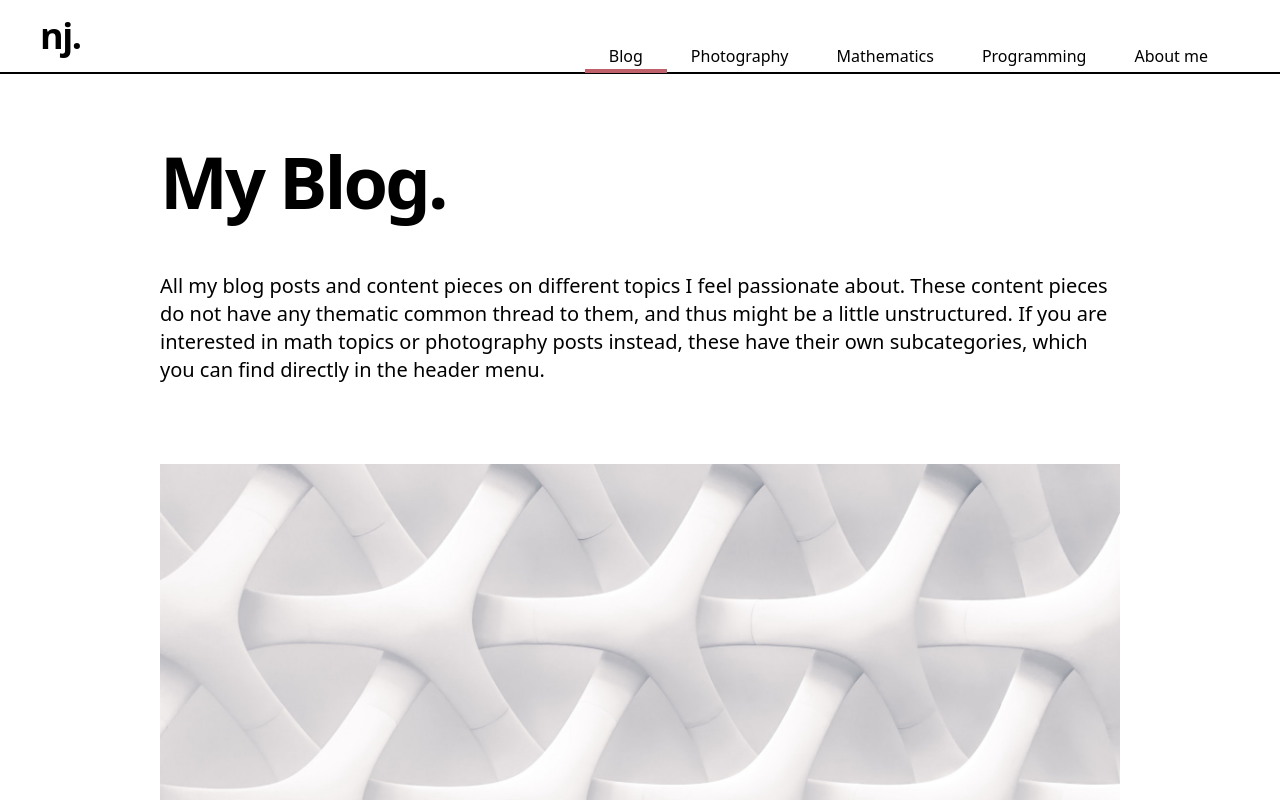
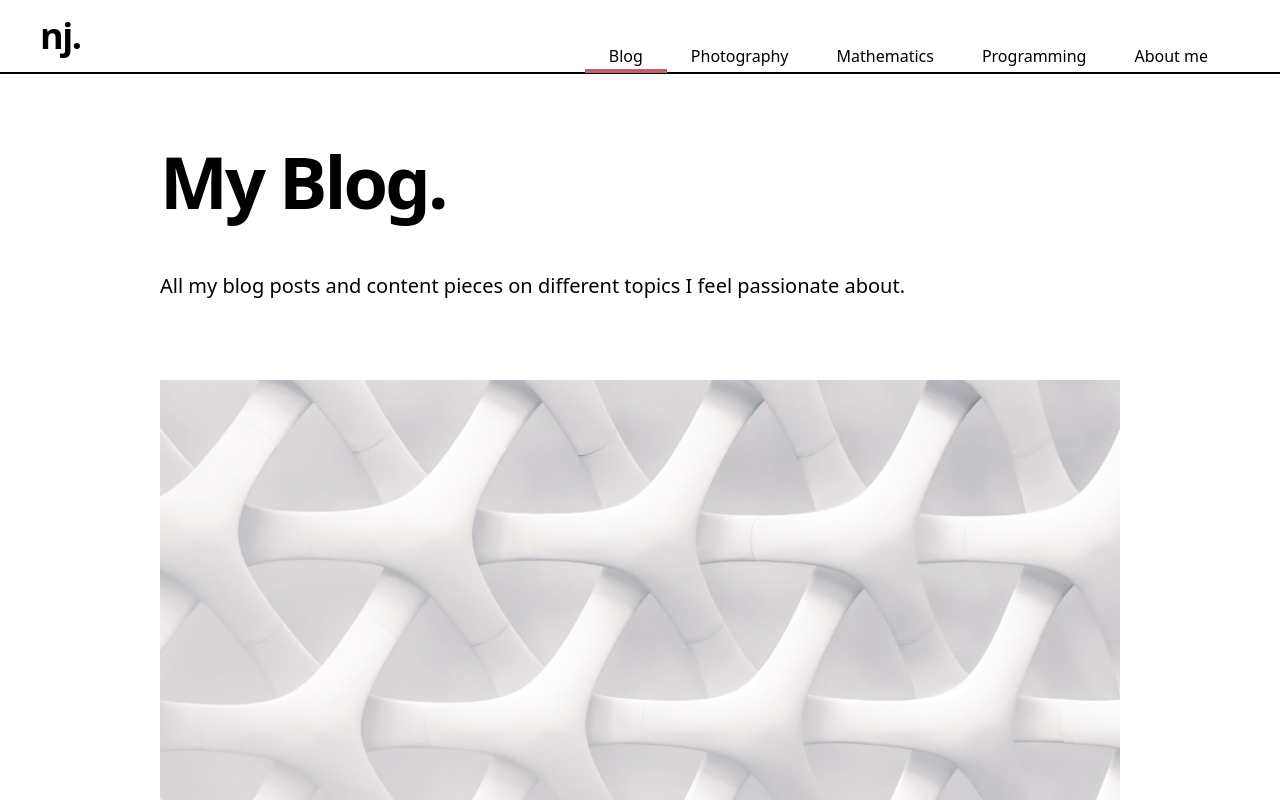
Before and after one commit to nicholasjng/personal-website, a Next.js app: page /blog in a window 1280 px wide. Shown: the top 800 px of the page. Built offline with nearby package versions, Linux system fonts and the light colour scheme.

Commit message:
Update blog pages

```diff
--- a/pages/blog/[slug].tsx
+++ b/pages/blog/[slug].tsx
@@ -6,7 +6,6 @@ import PostHeader from "../../components/post-header";
 import Layout from "../../components/layout";
 import { getPostBySlug, getAllPosts } from "../../lib/api";
 import PostTitle from "../../components/post-title";
-import { CMS_NAME } from "../../lib/constants";
 import markdownToHtml from "../../lib/markdownToHtml";
 import PostType from "../../types/post";
 
@@ -33,7 +32,7 @@ export default function Post({ post, morePosts, preview }: Props) {
           <article className=" mb-32">
             <Head>
               <title>
-                {post.title} | Next.js Blog Example with {CMS_NAME}
+                {post.title} | Personal Website made with Next.js
               </title>
               <meta property="og:image" content={post.ogImage.url} />
             </Head>
--- a/pages/blog/index.tsx
+++ b/pages/blog/index.tsx
@@ -11,10 +11,7 @@ import Intro from "../../components/intro";
 const BlogIntro = () => (
   <p className="text-xl mb-20">
     All my blog posts and content pieces on different topics I feel passionate
-    about. These content pieces do not have any thematic common thread to them,
-    and thus might be a little unstructured. If you are interested in math
-    topics or photography posts instead, these have their own subcategories,
-    which you can find directly in the header menu.
+    about.
   </p>
 );
 
```
